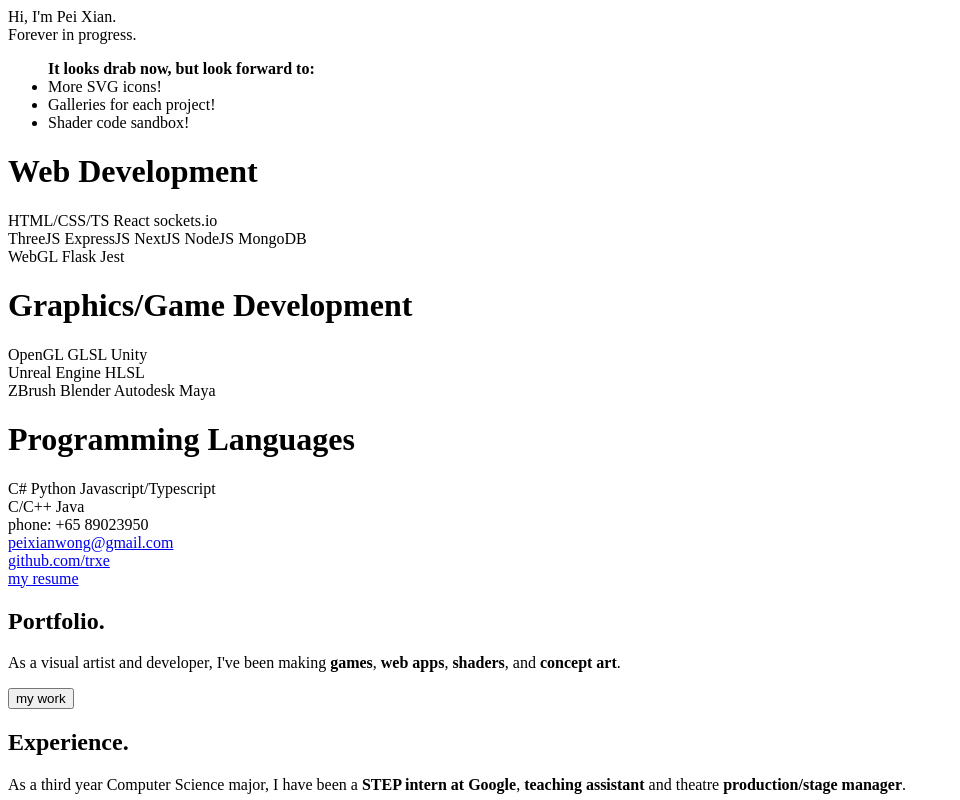
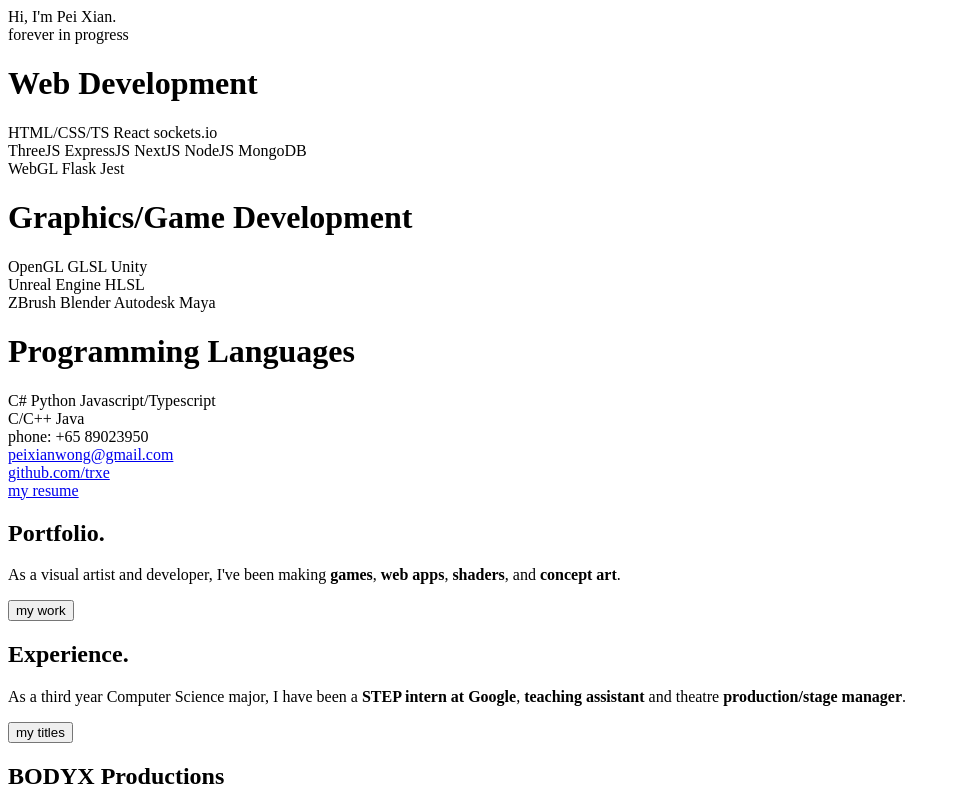
Before and after one commit to trxe/personal-site, a plain HTML site: page index.html in a window 1280 px wide. Shown: the top 800 px of the page, without its empty margins (0-960 px from the left). Drawn offline with Linux system fonts and the light colour scheme; a script that the page names is missing.

Commit message:
added readme, minor index.html edits

```diff
--- a/index.html
+++ b/index.html
@@ -12,12 +12,7 @@
   <body>
     <div id="landing-text">
       <div class="title" id="intro-title">Hi, I'm Pei Xian.</div>
-      <div class="text" id="intro">Forever in progress.</div>
-      <ul> <b>It looks drab now, but look forward to:</b>
-        <li>More SVG icons!</li>
-        <li>Galleries for each project!</li>
-        <li>Shader code sandbox!</li>
-      </ul>
+      <div class="text" id="intro">forever in progress</div>
     </div>
     <div id="skills">
       <div class="skill-group">
```
Also changed, not shown: assets/favicon.svg (deleted), 1 other file.
